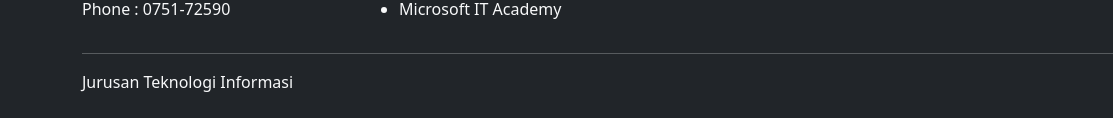
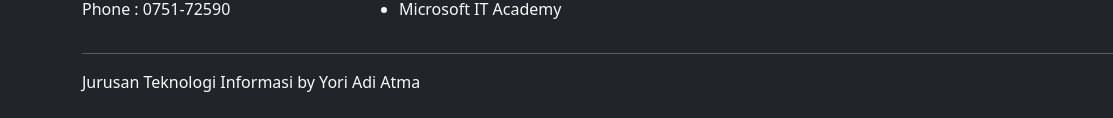
Before and after one commit to yoriadiatma/tekinfo-2d, a plain HTML site: page index.html in a window 1280 px wide. Shown: the part 2532-2650 px from the top of the page, 0-1113 px from the left. Drawn offline with nearby package versions, Linux system fonts and the light colour scheme.

Commit message:
add developed by

```diff
--- a/index.html
+++ b/index.html
@@ -299,7 +299,7 @@
         <hr>
         <div class="row">
           <div class="col-lg-6">
-            Jurusan Teknologi Informasi
+            Jurusan Teknologi Informasi by Yori Adi Atma
           </div>
           <div class="col-lg-6 text-end">
             <i class="bi bi-facebook me-2"></i>
```
